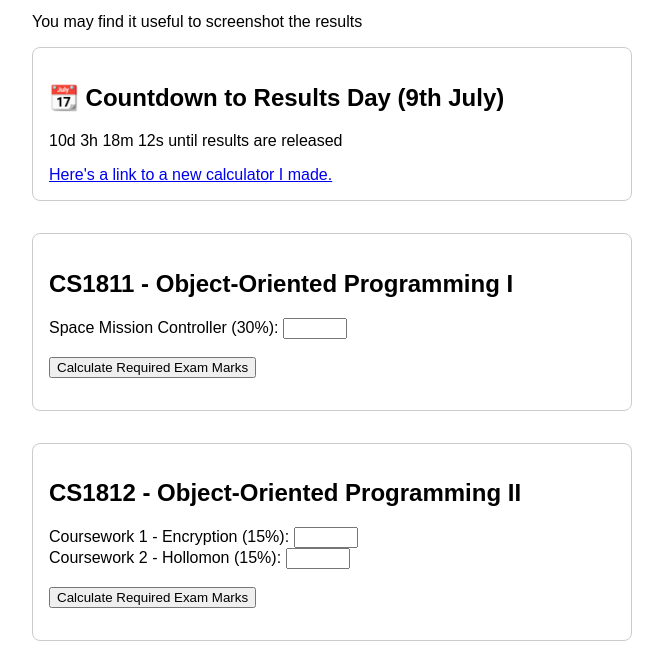
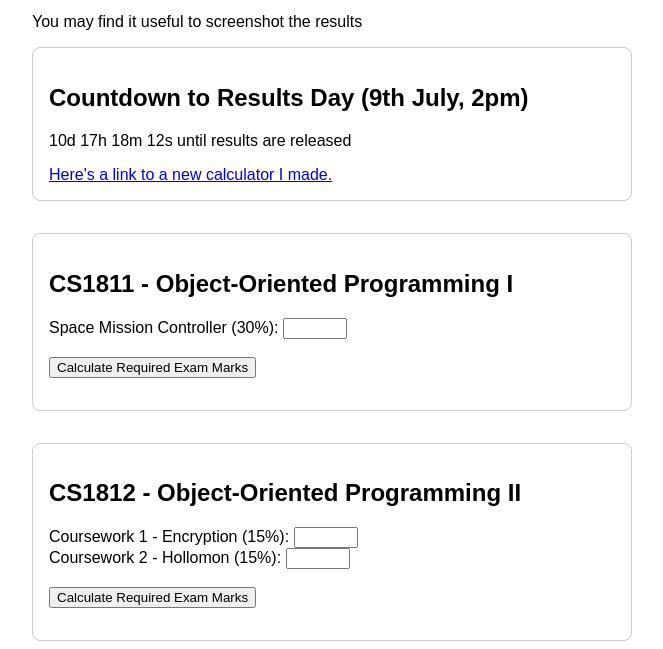
Before and after one commit to winstonung/Year-1-calculator, a plain HTML site: page index.html in a window 1280 px wide. Shown: the part 151-800 px from the top of the page, without its empty margins (308-971 px from the left). Drawn offline with Linux system fonts and the light colour scheme.

Commit message:
Update index.html

```diff
--- a/index.html
+++ b/index.html
@@ -35,7 +35,7 @@
     <p>You may find it useful to screenshot the results</p>
 
     <div class="module" id="countdown-module">
-        <h2>📆 Countdown to Results Day (9th July)</h2>
+        <h2>Countdown to Results Day (9th July, 2pm)</h2>
         <p id="countdown-timer">Calculating...</p>
         <a href="https://winstonung.github.io/Year-1-results/">Here's a link to a new calculator I made.</a>
     </div>
@@ -331,14 +331,14 @@
 
         function startCountdown() {
         const countdownEl = document.getElementById("countdown-timer");
-        const targetDate = new Date("2025-07-09T00:00:00"); // July 9, 2025, at midnight
+        const targetDate = new Date("2025-07-09T14:00:00"); // July 9, 2025, at 2pm
 
         function updateCountdown() {
             const now = new Date();
             const diff = targetDate - now;
 
             if (diff <= 0) {
-                countdownEl.textContent = "🎉 It's Results Day!";
+                countdownEl.textContent = "Results are out!";
                 return;
             }
 
```
